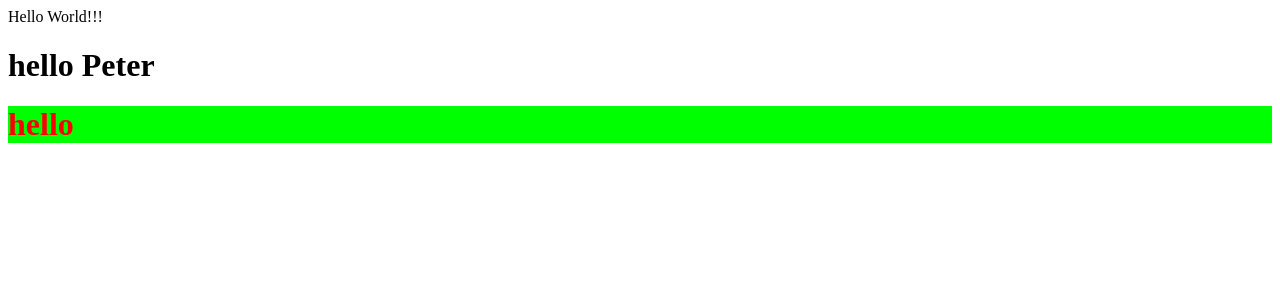
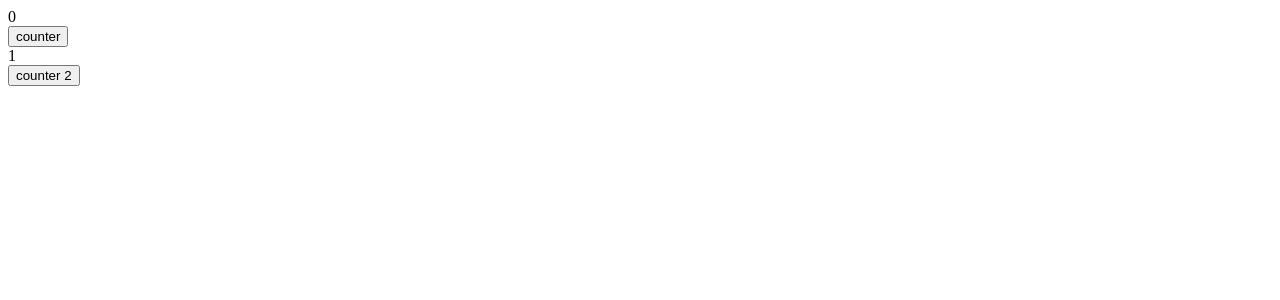
Before and after one commit to royrmagdaong/React-Session-3, a React (Vite) app: page / in a window 1280 px wide. Shown: the top 300 px of the page. Built offline with nearby package versions, Linux system fonts and the light colour scheme.

Commit message:
managing state, comparing common var to component state using useState

```diff
--- a/src/App.jsx
+++ b/src/App.jsx
@@ -4,12 +4,13 @@ import MyComponent from './components/MyComponent'
 import MyComponent2 from './components/my-component-2'
 
 function App() {
+  const name="Peter"
 
   return (
     <>
-      <div>Hello World!!!</div>
-      <MyComponent name="Peter" />
-      <MyComponent2 />
+      {/* <div>Hello World!!!</div> */}
+      <MyComponent name={name} />
+      {/* <MyComponent2 name="John" /> */}
     </>
   )
 }
--- a/src/components/MyComponent.jsx
+++ b/src/components/MyComponent.jsx
@@ -1,17 +1,34 @@
 // import react from 'react'
+import { useState } from "react"
 
 function MyComponent(props){
+    const [count, setCount] = useState(0)
+    let count2 = 1
 
+    // count = 2 error
     // props.name = "John" ERROR - read only
+
+    // setCount(1)
 
     return (
         <div>
             {/* <h1>
                 hello {props.name}
             </h1> */}
-            <h1>
+            {/* <h1>
                 hello {props["name"]}
-            </h1>
+            </h1> */}
+            <div>
+                {count}
+                <br/>
+                <button onClick={()=>{setCount(count + 1)}}>counter</button>
+            </div>
+
+            <div>
+                {count2}
+                <br/>
+                <button onClick={()=>{count2++; console.log(count2)}}>counter 2</button>
+            </div>
         </div>
     )
 }
```
